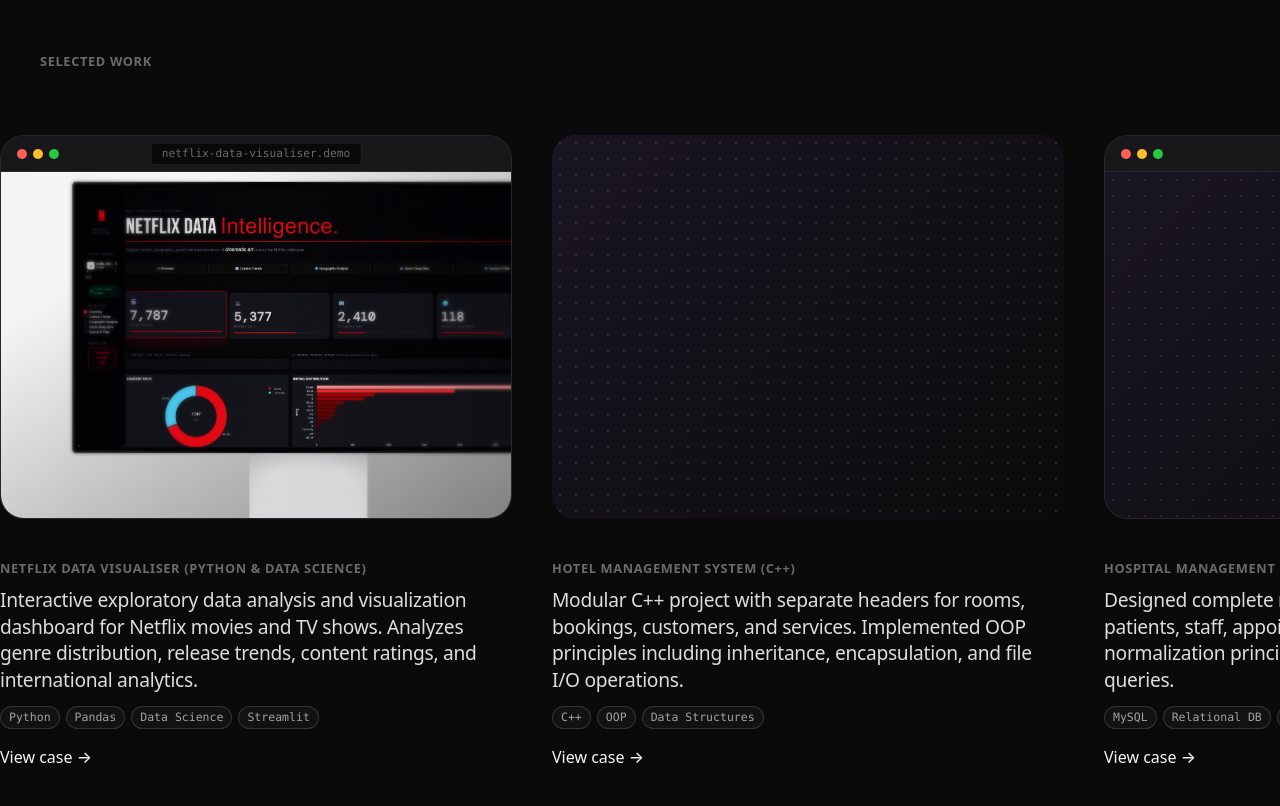
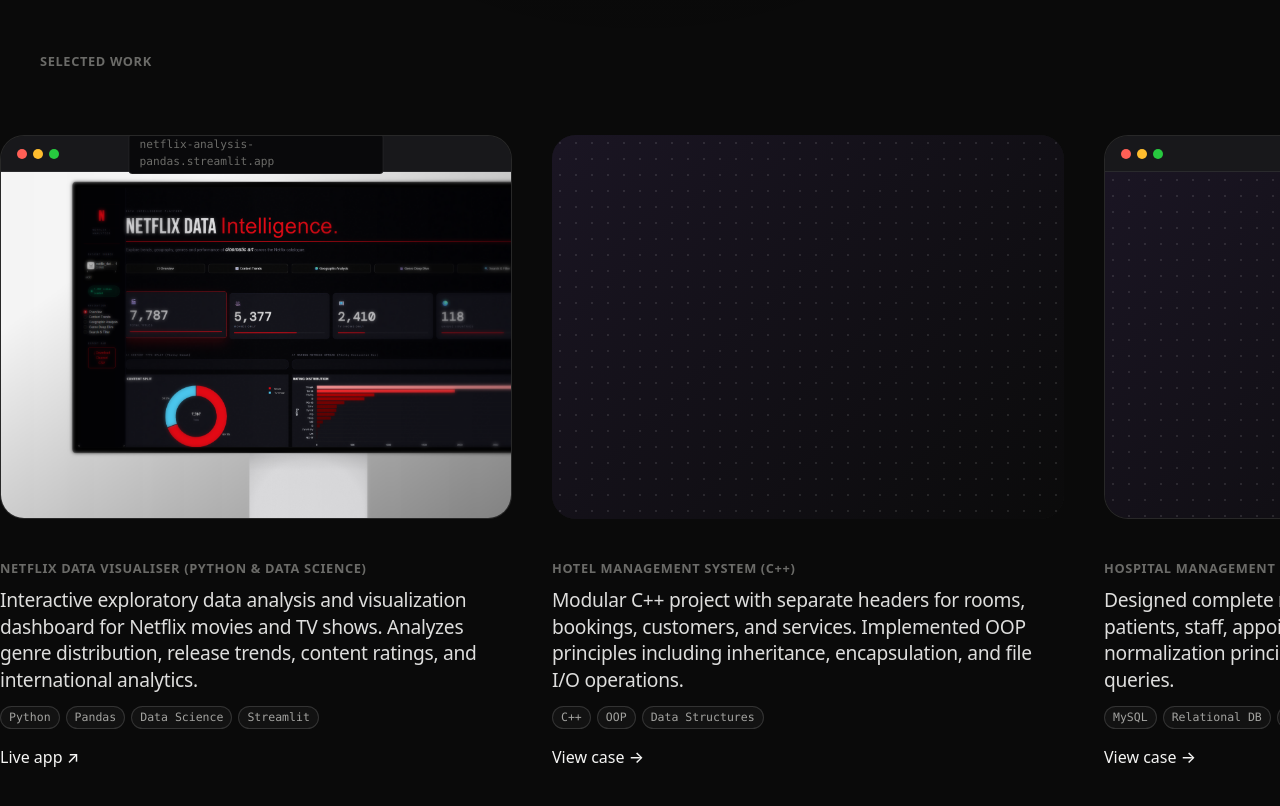
Before and after one commit to saaddahub/personal-portfolio, a React (Vite) app: page / in a window 1280 px wide. Shown: the part 4820-5626 px from the top of the page. Built offline with nearby package versions, Linux system fonts and the light colour scheme; a web font is replaced by a local one.

Commit message:
Update Netflix Visualiser live URL to netflix-analysis-pandas.streamlit.app

```diff
--- a/src/components/Projects.jsx
+++ b/src/components/Projects.jsx
@@ -7,7 +7,8 @@
       client: 'Netflix Data Visualiser (Python & Data Science)',
       outcome: 'Interactive exploratory data analysis and visualization dashboard for Netflix movies and TV shows. Analyzes genre distribution, release trends, content ratings, and international analytics.',
       image: '/images/netflix-visualiser.png',
-      url: 'netflix-data-visualiser.demo',
+      url: 'netflix-analysis-pandas.streamlit.app',
+      liveUrl: 'https://netflix-analysis-pandas.streamlit.app',
       type: 'browser',
       tags: ['Python', 'Pandas', 'Data Science', 'Streamlit']
     },
@@ -101,7 +102,18 @@
                     <span key={tIdx} className="project-tag-pill">{tag}</span>
                   ))}
                 </div>
-                <a href="#contact" className="project-link">View case →</a>
+                {project.liveUrl ? (
+                  <a
+                    href={project.liveUrl}
+                    target="_blank"
+                    rel="noopener noreferrer"
+                    className="project-link"
+                  >
+                    Live app ↗
+                  </a>
+                ) : (
+                  <a href="#contact" className="project-link">View case →</a>
+                )}
               </div>
             </div>
           ))}
```
